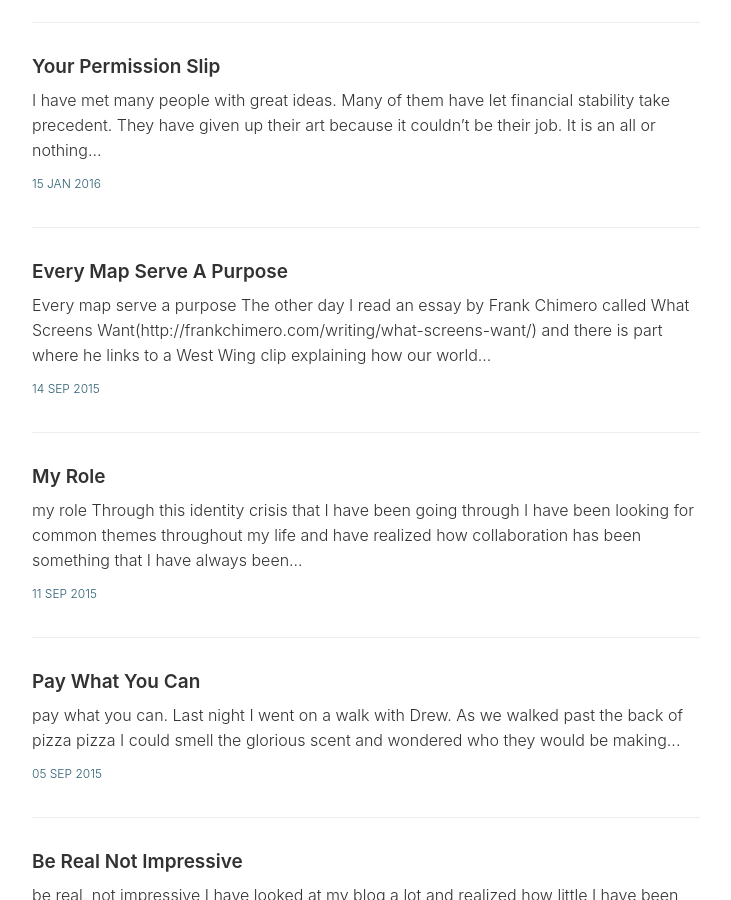
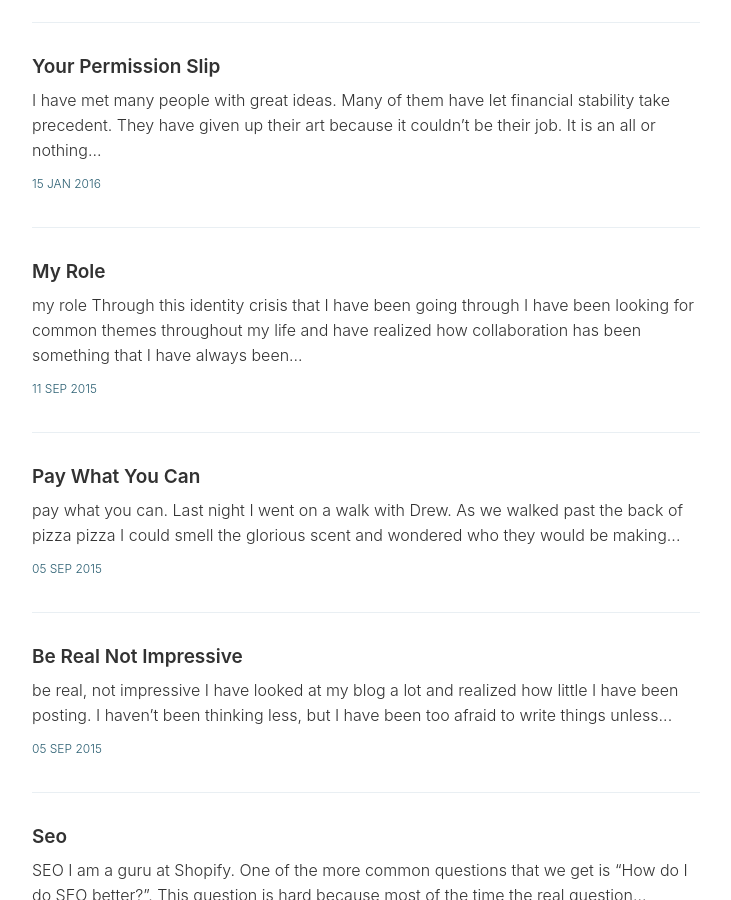
Before and after one commit to jaredhenriques/blog, a Jekyll site: the page built from index.html, in a window 1280 px wide and 900 px high, scrolled down 3197 px. Shown: the whole window, without its empty margins (274-1005 px from the left). Built offline with Jekyll 4.4.1, drawn with Linux system fonts in a browser that asks for light colours; the list of posts is cut into pages by our own code.

Commit message:
Update 2015-09-14-Every-map-serve-a-purpose.md

```diff
--- a/_posts/2015-09-14-Every-map-serve-a-purpose.md
+++ b/_posts/2015-09-14-Every-map-serve-a-purpose.md
@@ -1,5 +1,6 @@
-# Every map serve a purpose
-
+---
+published: false
+---
 The other day I read an essay by Frank Chimero called What Screens Want([http://frankchimero.com/writing/what-screens-want/](http://frankchimero.com/writing/what-screens-want/)) and there is part where he links to a *West Wing* clip explaining how our world map isn't correct. Yes, it is correct init's purpose which was to give a picture or naval routes. In order to accomplish accuracy for naval routes something needed to be sacrificed, the size and proportions of land. Below is the traditional world map in black outline and the Peters Projection map which is supposed to be more accurate in displaying the scale of the land masses.
 
 ![](-ecc33df1-3cd3-4e15-a704-e4cdb56aa3e3untitled)
```
